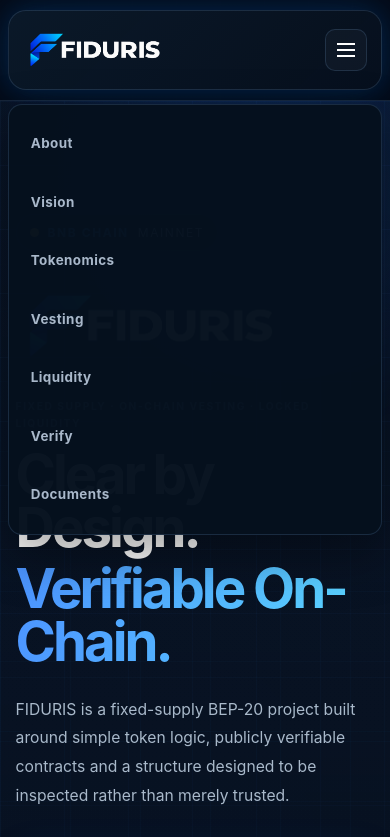
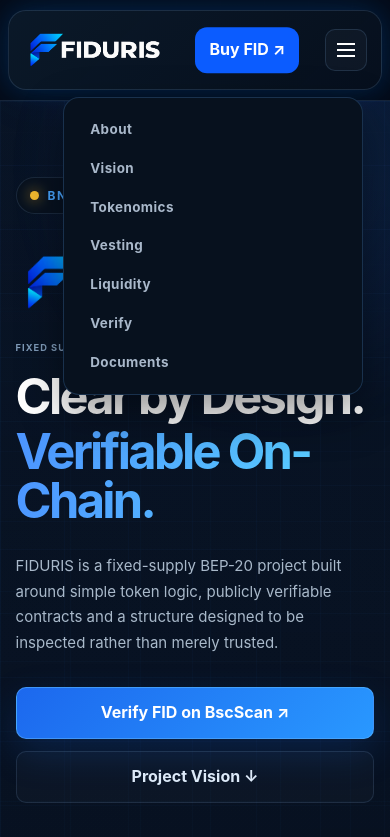
Before and after one commit to fidurisproject-svg/FIDURIS, a website: page website/index.html in a window 390 px wide. Both pictures are taken after a click on the button "Open navigation". Shown: the top 837 px of the page. Drawn offline with Linux system fonts and the light colour scheme.

Commit message:
Add mobile Buy FID button

```diff
--- a/website/index.html
+++ b/website/index.html
@@ -46,7 +46,14 @@
         <a href="#documents">Documents</a>
 
       </nav>
-
+<a
+  class="mobile-buy-fid"
+  href="https://pancakeswap.finance/swap?chain=bsc&outputCurrency=0x60fabB10244037718b907De9ec7E17A622A8B482"
+  target="_blank"
+  rel="noopener noreferrer"
+>
+  Buy FID ↗
+</a>
       <div class="nav-actions">
        <a
   class="nav-button primary"
--- a/website/redesign.css
+++ b/website/redesign.css
@@ -82,6 +82,7 @@
 .nav-shell {
   max-width: 1380px !important;
   min-height: 80px !important;
+  position: relative !important;
 }
 
 .brand img {
@@ -1387,4 +1388,115 @@
 #verify,
 #documents {
   scroll-margin-top: 120px;
+}@media (max-width: 480px) {
+  .fiduris-new-hero {
+    padding-top: 58px !important;
+  }
+
+  .new-hero-layout {
+    padding-top: 18px !important;
+    padding-bottom: 34px !important;
+  }
+
+  .hero-logo-lockup {
+    margin-bottom: 20px;
+  }
+
+  .hero-master-logo {
+    width: 230px;
+  }
+
+  .new-hero-title {
+    font-size: clamp(2.45rem, 12.5vw, 3.6rem) !important;
+    line-height: 1 !important;
+  }
+
+  .hero-eyebrow {
+    font-size: 0.58rem;
+    letter-spacing: 0.11em;
+  }
+
+  .new-hero-description {
+    font-size: 0.94rem !important;
+    line-height: 1.7 !important;
+  }
+
+  .new-hero-panel {
+    margin-top: 8px;
+  }
+}@media (max-width: 900px) {
+  .nav {
+    max-height: calc(100vh - 120px);
+    overflow-y: auto;
+    padding: 18px 20px 22px !important;
+    gap: 4px !important;
+  }
+
+  .nav a {
+    padding: 11px 8px !important;
+  }
+
+  .nav-button {
+    margin-top: 6px !important;
+  }
 }
+/* FINAL MOBILE NAV DROPDOWN FIX */
+@media (max-width: 900px) {
+  .site-header .nav {
+    position: absolute !important;
+    top: calc(100% + 8px) !important;
+    left: auto !important;
+    right: 18px !important;
+    width: min(300px, calc(100vw - 36px)) !important;
+    height: auto !important;
+    min-height: 0 !important;
+    max-height: none !important;
+    padding: 12px 18px !important;
+    margin: 0 !important;
+    display: none !important;
+    flex-direction: column !important;
+    align-items: stretch !important;
+    justify-content: flex-start !important;
+    gap: 0 !important;
+    overflow: visible !important;
+    border: 1px solid rgba(73, 132, 196, 0.28) !important;
+    border-radius: 16px !important;
+    background: #07111e !important;
+    box-shadow: 0 18px 45px rgba(0, 0, 0, 0.42) !important;
+  }
+
+  .site-header .nav.open {
+    display: flex !important;
+  }
+
+  .site-header .nav a {
+    display: block !important;
+    width: 100% !important;
+    padding: 11px 8px !important;
+    margin: 0 !important;
+    line-height: 1.25 !important;
+  }
+}
+.mobile-buy-fid {
+  display: none;
+}
+
+@media (max-width: 980px) {
+  .mobile-buy-fid {
+    display: inline-flex;
+    align-items: center;
+    justify-content: center;
+    padding: 10px 14px;
+    border-radius: 12px;
+    background: #0b5cff;
+    color: #ffffff;
+    font-weight: 700;
+    text-decoration: none;
+    white-space: nowrap;
+    position: absolute;
+right: 82px;
+top: 50%;
+transform: translateY(-50%);
+z-index: 20;
+  }
+}
```
